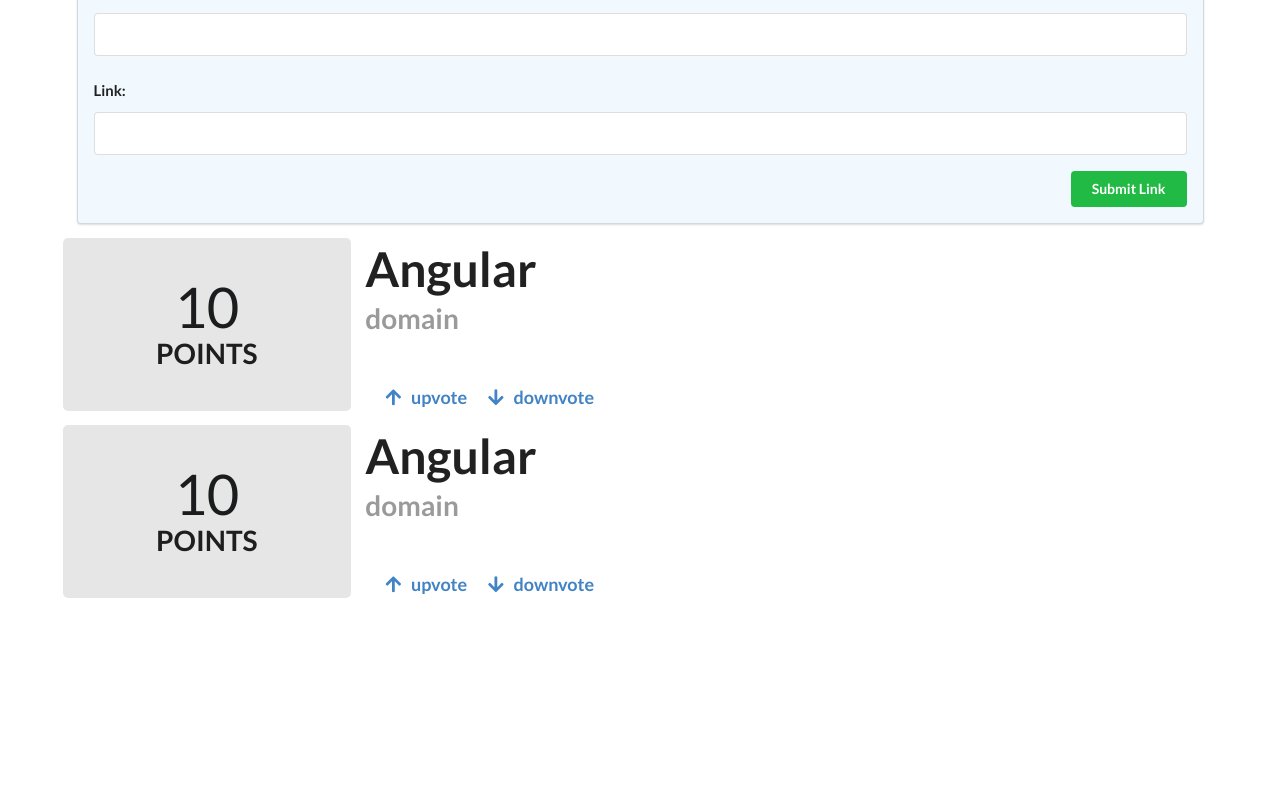
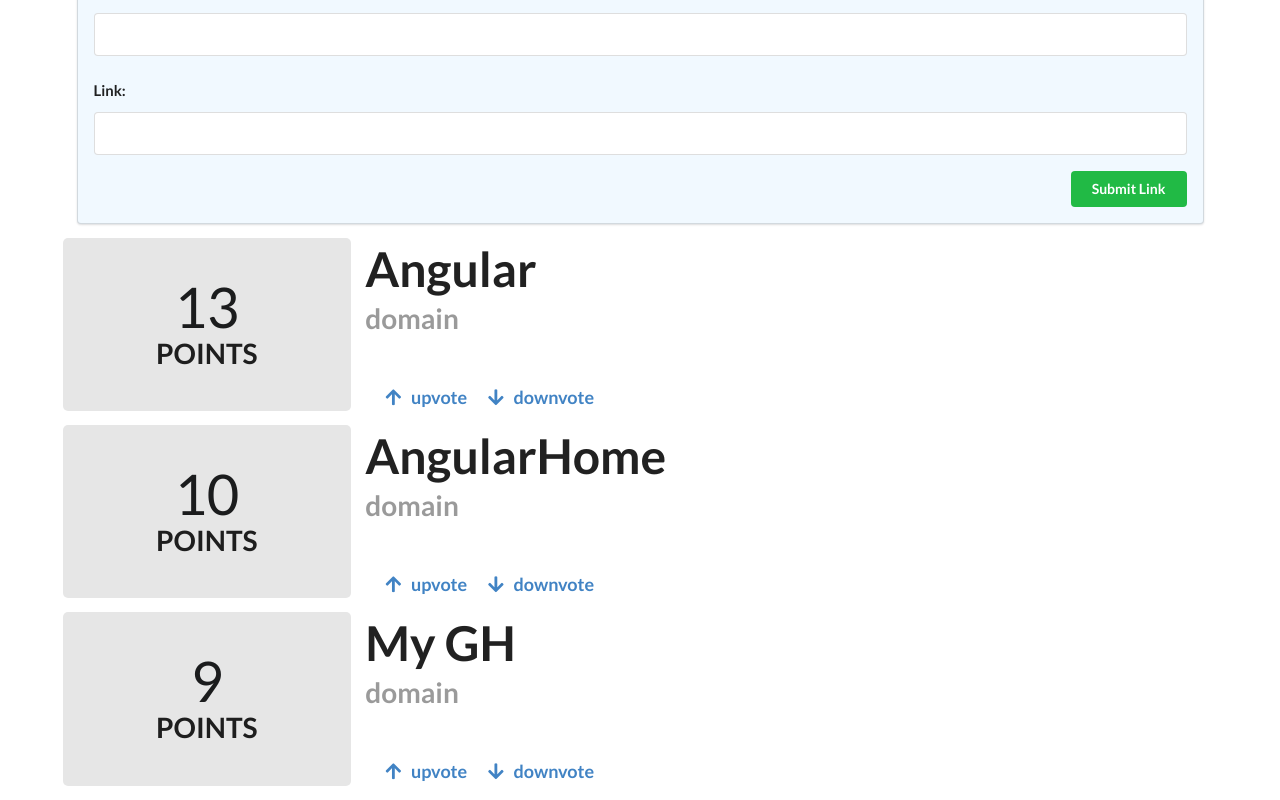
Before and after one commit to MariuszZalew/angular_workbench, an Angular app: page / in a window 1280 px wide. Shown: the part 581-1381 px from the top of the page. Before the commit the page ends 1193 px from the top, so only its background shows below. Built offline with nearby package versions, Linux system fonts and the light colour scheme.

Commit message:
view article in a loop

```diff
--- a/src/app/app.component.html
+++ b/src/app/app.component.html
@@ -27,8 +27,9 @@
     Submit Link
   </button>
 </form>
-<app-article></app-article>
-<app-article></app-article>
-
+<app-article
+  *ngFor="let article of articles"
+  [article]="article">
+</app-article>
 
 </h1>
--- a/src/app/app.component.ts
+++ b/src/app/app.component.ts
@@ -1,4 +1,5 @@
 import { Component } from '@angular/core';
+import { Article } from "./article/article.model";
 
 @Component({
   selector: 'app-root',
@@ -8,6 +9,16 @@
 export class AppComponent {
   title = 'angular-hello';
   allowButton = false;
+
+  articles: Article[];
+
+  constructor() {
+    this.articles = [
+      new Article('Angular','http://angular.io',13),
+      new Article('AngularHome','http://angular.io',10),
+      new Article('My GH','http://angular.io',9)
+    ]
+  }
 
   addArticle(title: HTMLInputElement, link: HTMLInputElement): boolean {
     console.log(`Adding article title: ${title.value} and link: ${link.value}`);
--- a/src/app/article/article.component.ts
+++ b/src/app/article/article.component.ts
@@ -1,4 +1,4 @@
-import { Component, OnInit, HostBinding } from '@angular/core';
+import { Component, OnInit, HostBinding, Input } from '@angular/core';
 import { Article } from './article.model';
 
 @Component({
@@ -8,14 +8,10 @@
 })
 export class ArticleComponent implements OnInit {
   @HostBinding('attr.class') cssClass = 'row';
-  article: Article;
+  @Input() article: Article;
 
   constructor() {
-    this.article = new Article(
-      'Angular',
-      'http://angular.io',
-      10
-    )
+
   }
 
   voteUp(): void {
```
